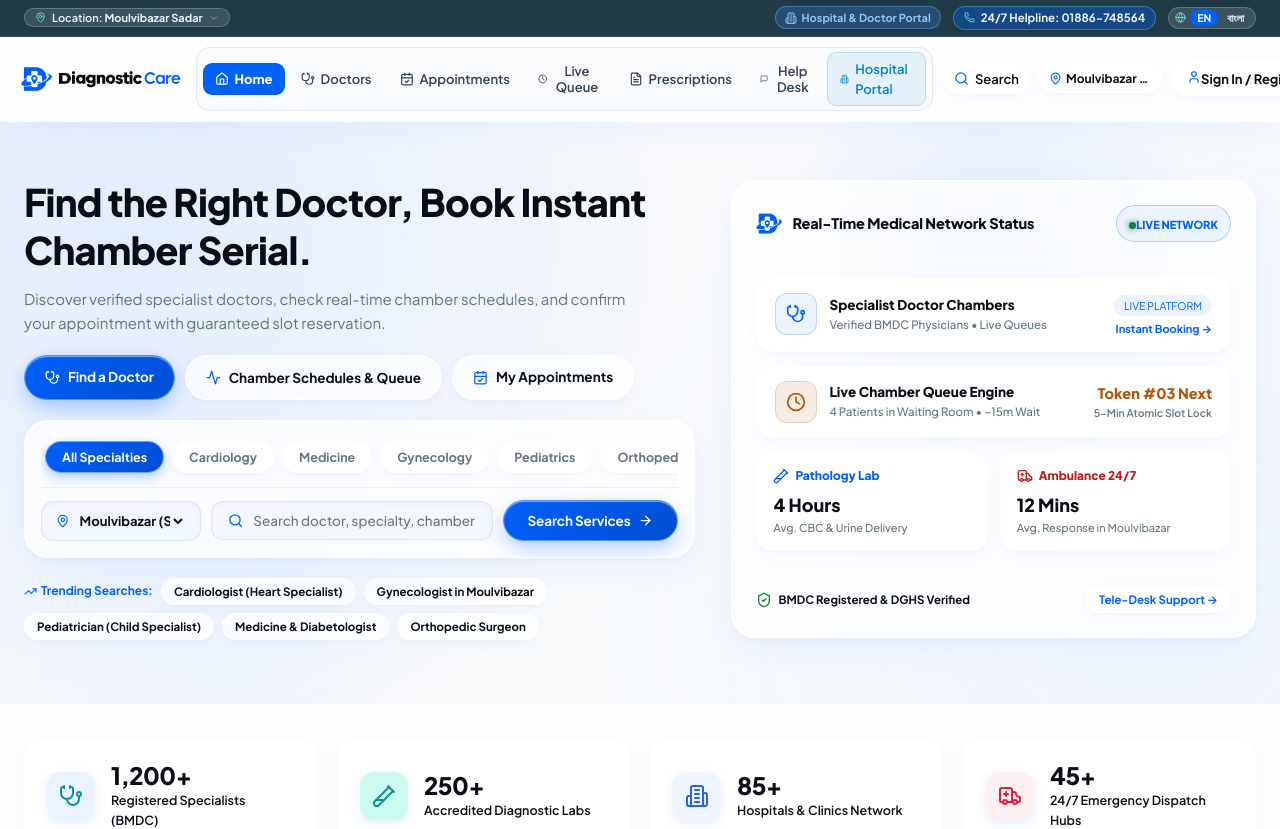
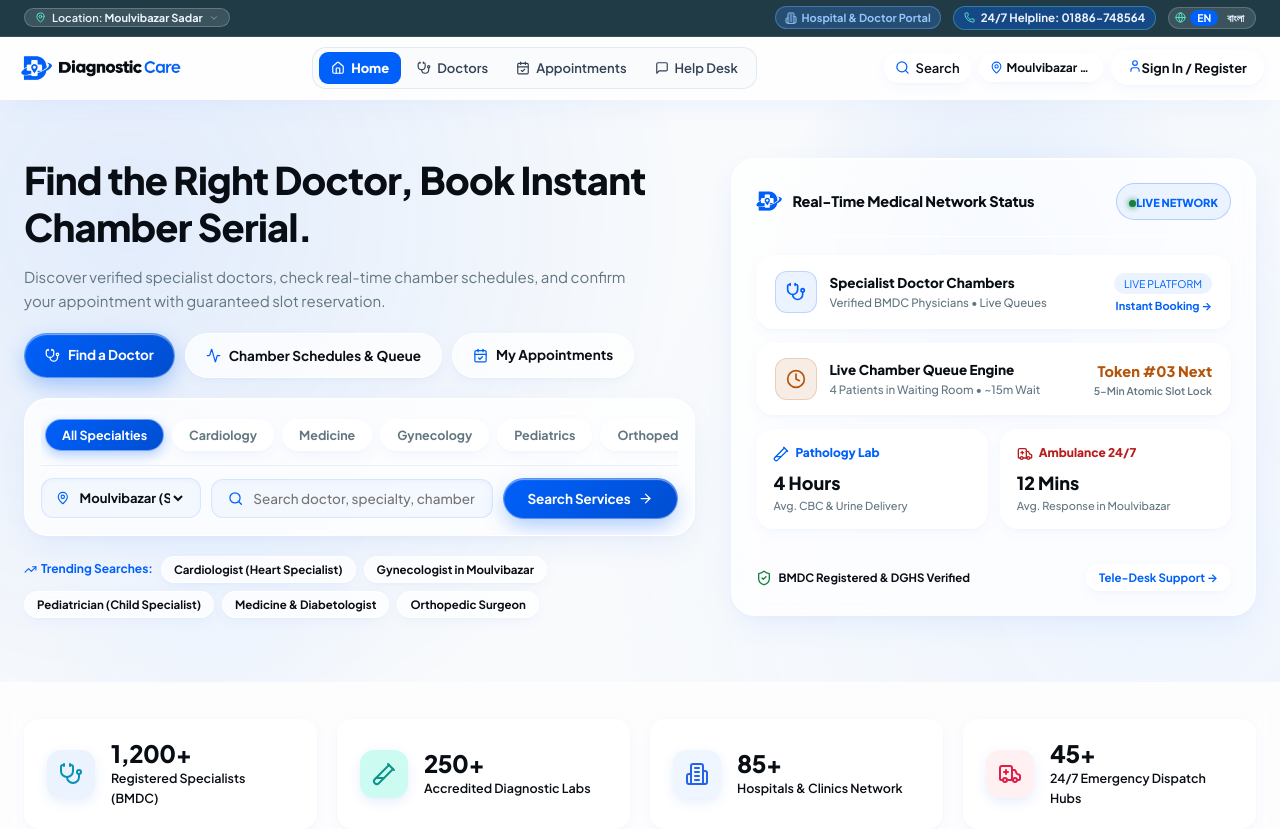
Before and after one commit to amdadsgroup/Diagnostic-Care, a Next.js app: page / in a window 1280 px wide. Shown: the top 829 px of the page. Built offline with nearby package versions, Linux system fonts and the light colour scheme; no server answers; the database is empty.

Commit message:
fix(nav): retain only Home, Doctors, Appointments, and Help Desk in topbar

```diff
--- a/src/components/Header.tsx
+++ b/src/components/Header.tsx
@@ -18,8 +18,6 @@
   Home,
   Stethoscope,
   CalendarCheck,
-  Clock,
-  FileText,
   MessageSquare,
   Building2,
 } from 'lucide-react';
@@ -333,51 +331,7 @@
             <span>{language === 'en' ? 'Appointments' : 'অ্যাপয়েন্টমেন্ট'}</span>
           </Link>
 
-          {/* 4. Live Chamber Queue */}
-          <button
-            onClick={() => handleNavClick('queue')}
-            style={{
-              display: 'inline-flex',
-              alignItems: 'center',
-              gap: '6px',
-              padding: '6px 12px',
-              borderRadius: '9px',
-              fontSize: '13px',
-              fontWeight: activeTab === 'queue' ? 800 : 600,
-              color: activeTab === 'queue' ? '#FFFFFF' : '#334155',
-              backgroundColor: activeTab === 'queue' ? BRAND_COLORS.primary : 'transparent',
-              border: 'none',
-              cursor: 'pointer',
-              transition: 'all 0.15s ease',
-            }}
-          >
-            <Clock size={14} />
-            <span>{language === 'en' ? 'Live Queue' : 'লাইভ কিউ'}</span>
-          </button>
-
-          {/* 5. Prescriptions Vault */}
-          <button
-            onClick={() => handleNavClick('prescriptions')}
-            style={{
-              display: 'inline-flex',
-              alignItems: 'center',
-              gap: '6px',
-              padding: '6px 12px',
-              borderRadius: '9px',
-              fontSize: '13px',
-              fontWeight: (activeTab === 'prescriptions' || activeTab === 'reports') ? 800 : 600,
-              color: (activeTab === 'prescriptions' || activeTab === 'reports') ? '#FFFFFF' : '#334155',
-              backgroundColor: (activeTab === 'prescriptions' || activeTab === 'reports') ? BRAND_COLORS.primary : 'transparent',
-              border: 'none',
-              cursor: 'pointer',
-              transition: 'all 0.15s ease',
-            }}
-          >
-            <FileText size={14} />
-            <span>{language === 'en' ? 'Prescriptions' : 'প্রেসক্রিপশন'}</span>
-          </button>
-
-          {/* 6. Messages & Help Desk */}
+          {/* 4. Messages & Help Desk */}
           <button
             onClick={() => handleNavClick('messages')}
             style={{
@@ -398,29 +352,6 @@
             <MessageSquare size={14} />
             <span>{language === 'en' ? 'Help Desk' : 'হেল্প ডেস্ক'}</span>
           </button>
-
-          {/* 7. Hospital Portal */}
-          <Link
-            href="/hospital/portal"
-            style={{
-              display: 'inline-flex',
-              alignItems: 'center',
-              gap: '6px',
-              padding: '6px 12px',
-              borderRadius: '9px',
-              fontSize: '13px',
-              fontWeight: 600,
-              color: '#0284C7',
-              backgroundColor: 'rgba(2, 132, 199, 0.08)',
-              border: '1px solid rgba(2, 132, 199, 0.2)',
-              textDecoration: 'none',
-              cursor: 'pointer',
-              transition: 'all 0.15s ease',
-            }}
-          >
-            <Building2 size={14} />
-            <span>{language === 'en' ? 'Hospital Portal' : 'হাসপাতাল পোর্টাল'}</span>
-          </Link>
         </nav>
 
         {/* Right Side Actions */}
```
